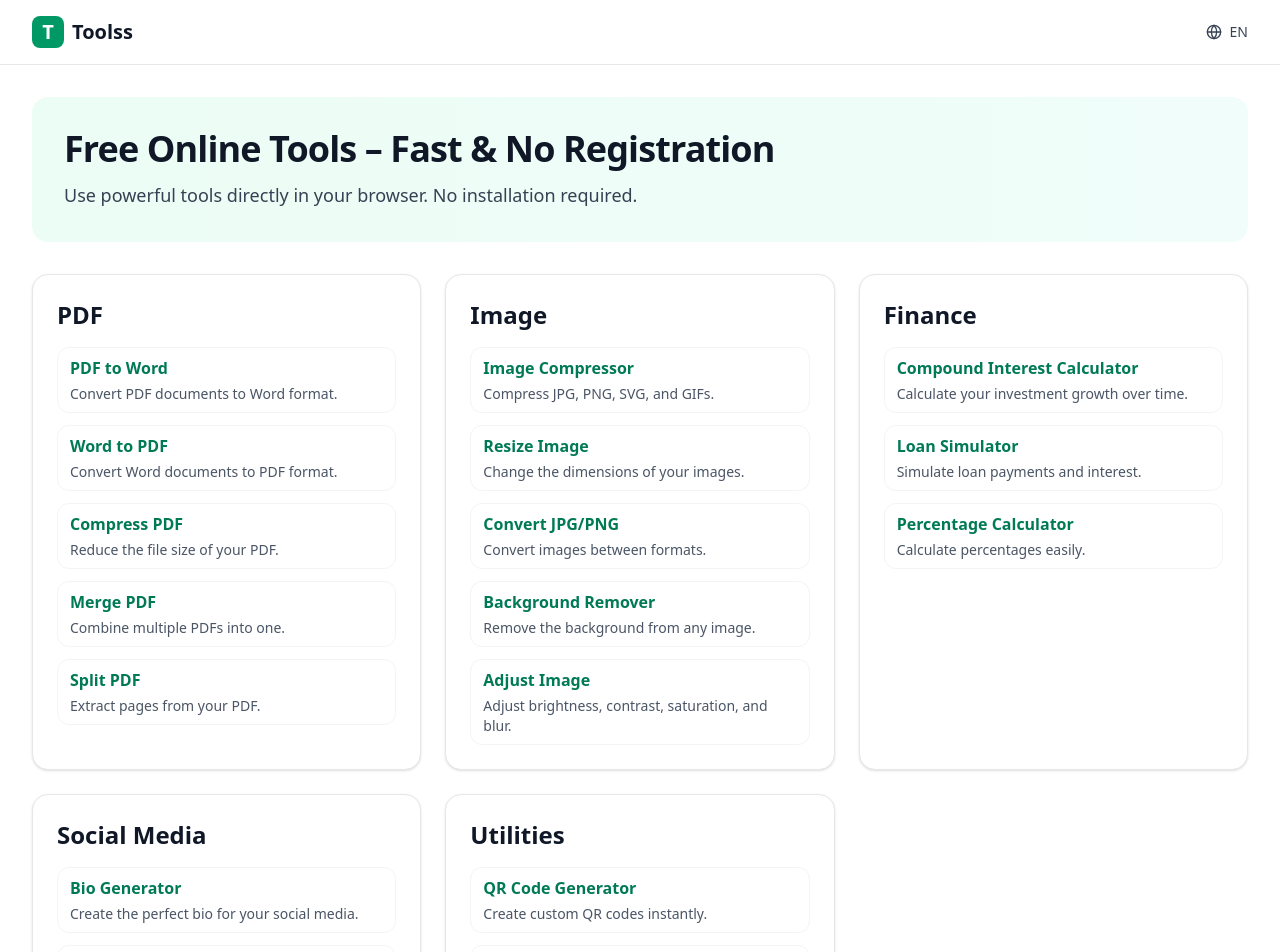
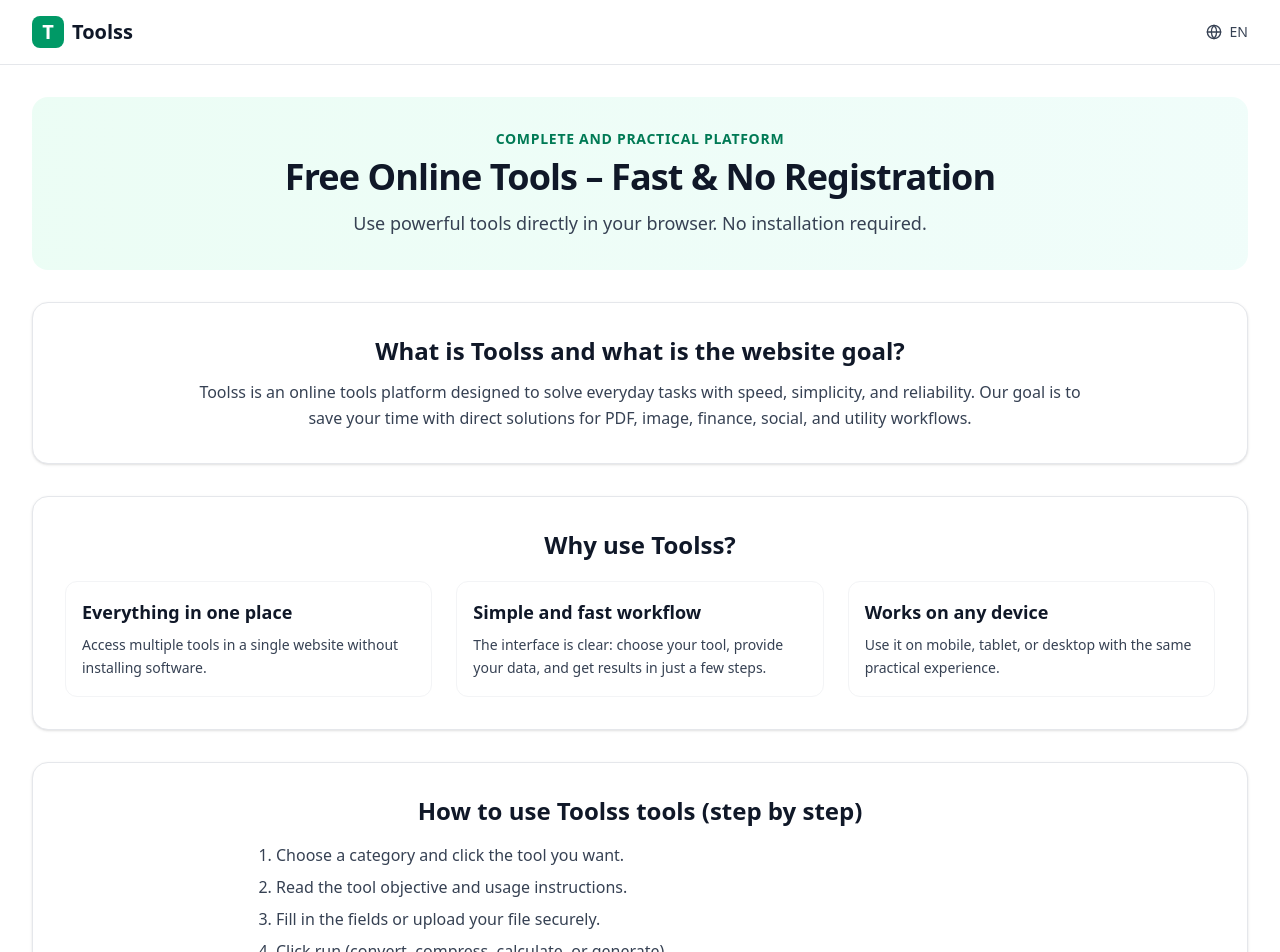
Before and after one commit to dudu841/AllTools-site, a React (Vite) app: page /en in a window 1280 px wide. Shown: the top 952 px of the page. Built offline with nearby package versions, Linux system fonts and the light colour scheme.

Commit message:
Enhance homepage with SEO-focused explanatory content

```diff
--- a/src/locales/en.json
+++ b/src/locales/en.json
@@ -8,6 +8,26 @@
       "finance": "Finance",
       "social": "Social Media",
       "utilities": "Utilities"
+    },
+    "seoTitle": "Toolss – Free Online Tools for PDF, Images, Finance and More",
+    "seoDesc": "Use Toolss tools to convert PDF files, edit images, create QR codes, calculate interest and more. 100% online, no installation, no signup.",
+    "marketing": {
+      "eyebrow": "Complete and practical platform",
+      "aboutTitle": "What is Toolss and what is the website goal?",
+      "aboutText": "Toolss is an online tools platform designed to solve everyday tasks with speed, simplicity, and reliability. Our goal is to save your time with direct solutions for PDF, image, finance, social, and utility workflows.",
+      "benefitsTitle": "Why use Toolss?",
+      "benefit1Title": "Everything in one place",
+      "benefit1Text": "Access multiple tools in a single website without installing software.",
+      "benefit2Title": "Simple and fast workflow",
+      "benefit2Text": "The interface is clear: choose your tool, provide your data, and get results in just a few steps.",
+      "benefit3Title": "Works on any device",
+      "benefit3Text": "Use it on mobile, tablet, or desktop with the same practical experience.",
+      "howTitle": "How to use Toolss tools (step by step)",
+      "how1": "Choose a category and click the tool you want.",
+      "how2": "Read the tool objective and usage instructions.",
+      "how3": "Fill in the fields or upload your file securely.",
+      "how4": "Click run (convert, compress, calculate, or generate).",
+      "how5": "Review the result and download/copy when available."
     }
   },
   "tools": {
--- a/src/locales/es.json
+++ b/src/locales/es.json
@@ -8,6 +8,26 @@
       "finance": "Finanzas",
       "social": "Redes Sociales",
       "utilities": "Utilidades"
+    },
+    "seoTitle": "Toolss – Herramientas Online Gratis para PDF, Imagen, Finanzas y Más",
+    "seoDesc": "Usa las herramientas de Toolss para convertir PDF, editar imágenes, crear códigos QR, calcular intereses y más. 100% online, sin instalación y sin registro.",
+    "marketing": {
+      "eyebrow": "Plataforma completa y práctica",
+      "aboutTitle": "¿Qué es Toolss y cuál es el objetivo del sitio?",
+      "aboutText": "Toolss es una plataforma de herramientas online creada para resolver tareas diarias con rapidez, simplicidad y seguridad. Nuestro objetivo es ahorrarte tiempo con soluciones directas para PDF, imagen, finanzas, redes sociales y utilidades.",
+      "benefitsTitle": "¿Por qué usar Toolss?",
+      "benefit1Title": "Todo en un solo lugar",
+      "benefit1Text": "Accede a varias herramientas en un único sitio, sin instalar programas.",
+      "benefit2Title": "Uso simple y rápido",
+      "benefit2Text": "La interfaz es clara: elige la herramienta, envía los datos y obtén resultados en pocos pasos.",
+      "benefit3Title": "Funciona en cualquier dispositivo",
+      "benefit3Text": "Úsalo en móvil, tablet o computadora con la misma practicidad.",
+      "howTitle": "Cómo usar las herramientas de Toolss (paso a paso)",
+      "how1": "Elige una categoría y haz clic en la herramienta deseada.",
+      "how2": "Lee el objetivo de la herramienta y sus instrucciones de uso.",
+      "how3": "Completa los campos o sube tu archivo de forma segura.",
+      "how4": "Haz clic en ejecutar (convertir, comprimir, calcular o generar).",
+      "how5": "Revisa el resultado y descarga/copia cuando esté disponible."
     }
   },
   "tools": {
--- a/src/locales/pt.json
+++ b/src/locales/pt.json
@@ -8,6 +8,26 @@
       "finance": "Finanças",
       "social": "Redes Sociais",
       "utilities": "Utilidades"
+    },
+    "seoTitle": "Toolss – Ferramentas Online Grátis para PDF, Imagem, Finanças e Mais",
+    "seoDesc": "Use as ferramentas da Toolss para converter PDF, editar imagens, criar QR Code, calcular juros e muito mais. 100% online, sem instalação e sem cadastro.",
+    "marketing": {
+      "eyebrow": "Plataforma completa e prática",
+      "aboutTitle": "O que é a Toolss e qual o objetivo do site?",
+      "aboutText": "A Toolss é uma plataforma de ferramentas online criada para resolver tarefas do dia a dia com rapidez, simplicidade e segurança. Nosso objetivo é economizar seu tempo com soluções diretas para PDF, imagem, finanças, redes sociais e utilidades.",
+      "benefitsTitle": "Por que usar a Toolss?",
+      "benefit1Title": "Tudo em um só lugar",
+      "benefit1Text": "Acesse várias ferramentas em um único site, sem precisar instalar programas no computador.",
+      "benefit2Title": "Uso simples e rápido",
+      "benefit2Text": "A interface foi pensada para ser clara: escolha a ferramenta, envie os dados e obtenha o resultado em poucos passos.",
+      "benefit3Title": "Funciona em qualquer dispositivo",
+      "benefit3Text": "Use no celular, tablet ou computador, com a mesma praticidade e organização visual.",
+      "howTitle": "Como usar as ferramentas da Toolss (passo a passo)",
+      "how1": "Escolha uma categoria e clique na ferramenta desejada.",
+      "how2": "Leia o objetivo da ferramenta e confira as instruções de uso.",
+      "how3": "Preencha os campos ou envie seu arquivo com segurança.",
+      "how4": "Clique em executar (converter, compactar, calcular ou gerar).",
+      "how5": "Revise o resultado e faça download/copiar quando disponível."
     }
   },
   "tools": {
--- a/src/pages/Home.tsx
+++ b/src/pages/Home.tsx
@@ -2,18 +2,6 @@ import { Link, useParams } from "react-router-dom";
 import SEO from "../components/SEO";
 import { categories, toolPaths, type ToolId } from "../config/tools";
 import { useTranslation } from "react-i18next";
-
-const localeTitles: Record<string, string> = {
-  pt: "Toolss – Ferramentas Online Grátis",
-  en: "Toolss – Free Online Tools",
-  es: "Toolss – Herramientas Online Gratis",
-};
-
-const localeDescriptions: Record<string, string> = {
-  pt: "Use ferramentas diretamente no navegador. Sem instalar nada.",
-  en: "Use tools directly in your browser. No installation required.",
-  es: "Usa herramientas directamente en tu navegador. Sin instalación.",
-};
 
 export default function Home() {
   const { t } = useTranslation();
@@ -22,20 +10,44 @@ export default function Home() {
 
   return (
     <>
-      <SEO
-        title={localeTitles[currentLang]}
-        description={localeDescriptions[currentLang]}
-      />
+      <SEO title={t("home.seoTitle")} description={t("home.seoDesc")} />
 
-      <div className="space-y-6 sm:space-y-8">
+      <div className="space-y-6 text-center sm:space-y-8">
         <section className="rounded-2xl bg-gradient-to-r from-emerald-50 to-teal-50 p-5 sm:p-8">
-          <h1 className="text-2xl font-extrabold tracking-tight text-gray-900 sm:text-4xl">{t("home.title")}</h1>
-          <p className="mt-3 max-w-4xl text-base leading-relaxed text-gray-700 sm:text-lg">{t("home.subtitle")}</p>
+          <p className="text-sm font-semibold uppercase tracking-wider text-emerald-700">{t("home.marketing.eyebrow")}</p>
+          <h1 className="mt-2 text-2xl font-extrabold tracking-tight text-gray-900 sm:text-4xl">{t("home.title")}</h1>
+          <p className="mx-auto mt-3 max-w-4xl text-base leading-relaxed text-gray-700 sm:text-lg">{t("home.subtitle")}</p>
         </section>
 
-        <div className="grid grid-cols-1 gap-4 sm:gap-6 lg:grid-cols-2 xl:grid-cols-3">
+        <section className="rounded-2xl border border-gray-200 bg-white p-5 shadow-sm sm:p-8">
+          <h2 className="text-2xl font-bold text-gray-900">{t("home.marketing.aboutTitle")}</h2>
+          <p className="mx-auto mt-3 max-w-4xl text-gray-700 leading-relaxed">{t("home.marketing.aboutText")}</p>
+        </section>
+
+        <section className="rounded-2xl border border-gray-200 bg-white p-5 shadow-sm sm:p-8">
+          <h2 className="text-2xl font-bold text-gray-900">{t("home.marketing.benefitsTitle")}</h2>
+          <div className="mt-5 grid grid-cols-1 gap-4 text-left sm:gap-6 lg:grid-cols-3">
+            {[1, 2, 3].map((item) => (
+              <article key={item} className="rounded-xl border border-gray-100 p-4">
+                <h3 className="text-lg font-semibold text-gray-900">{t(`home.marketing.benefit${item}Title`)}</h3>
+                <p className="mt-2 text-sm leading-relaxed text-gray-700">{t(`home.marketing.benefit${item}Text`)}</p>
+              </article>
+            ))}
+          </div>
+        </section>
+
+        <section className="rounded-2xl border border-gray-200 bg-white p-5 shadow-sm sm:p-8">
+          <h2 className="text-2xl font-bold text-gray-900">{t("home.marketing.howTitle")}</h2>
+          <ol className="mx-auto mt-4 max-w-3xl list-decimal space-y-2 pl-5 text-left text-gray-700">
+            {[1, 2, 3, 4, 5].map((step) => (
+              <li key={step}>{t(`home.marketing.how${step}`)}</li>
+            ))}
+          </ol>
+        </section>
+
+        <section className="grid grid-cols-1 gap-4 text-left sm:gap-6 lg:grid-cols-2 xl:grid-cols-3">
           {categories.map((category) => (
-            <section key={category.id} className="rounded-2xl border border-gray-200 bg-white p-4 shadow-sm sm:p-6">
+            <article key={category.id} className="rounded-2xl border border-gray-200 bg-white p-4 shadow-sm sm:p-6">
               <h2 className="mb-4 text-xl font-bold text-gray-900 sm:text-2xl">{t(`home.categories.${category.id}`)}</h2>
 
               <ul className="space-y-3">
@@ -54,9 +66,9 @@ export default function Home() {
                   );
                 })}
               </ul>
-            </section>
+            </article>
           ))}
-        </div>
+        </section>
       </div>
     </>
   );
```
